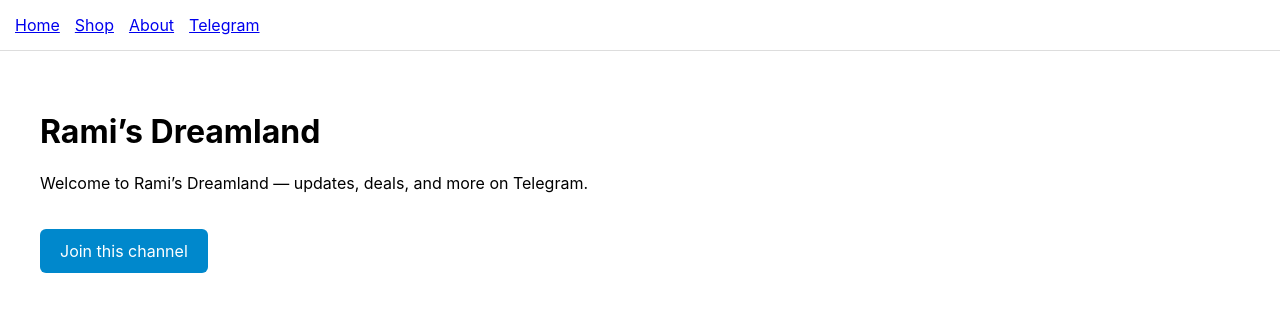
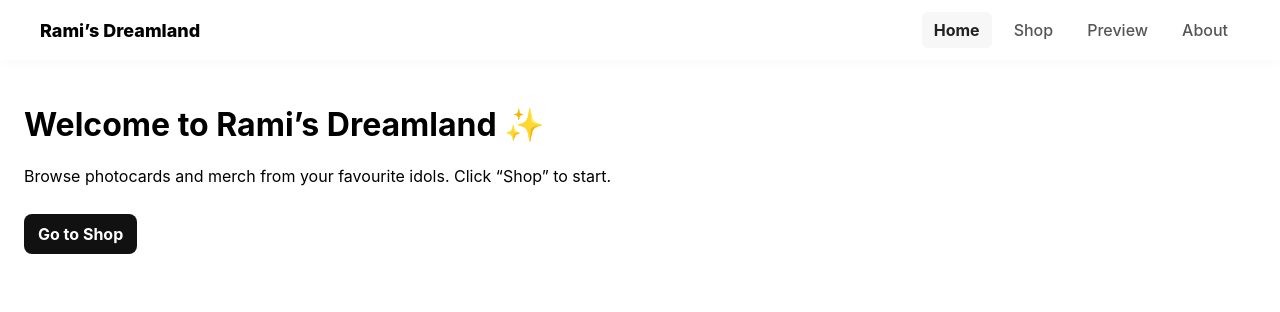
Before and after one commit to Jennie383838/ramis-dreamland, a React (Create React App) app: page / in a window 1280 px wide. Shown: the top 312 px of the page. Built offline with nearby package versions, Linux system fonts and the light colour scheme; no server answers.

Commit message:
New commits

```diff
--- a/src/App.js
+++ b/src/App.js
@@ -1,22 +1,27 @@
 import { BrowserRouter, Routes, Route } from "react-router-dom";
 import Navbar from "./components/Navbar";
 import Home from "./pages/home";
-import About from "./pages/about";
 import Shop from "./pages/shop";
 import Preview from "./pages/preview";
+import About from "./pages/about";
+import "./App.css";
 
 function App() {
   return (
+    <div className="app-shell">
       <BrowserRouter>
         <Navbar />
+        <main className="app-main">
           <Routes>
             <Route path="/" element={<Home />} />
+            <Route path="/shop" element={<Shop />} />
+            <Route path="/preview/:id" element={<Preview />} />
             <Route path="/about" element={<About />} />
-        <Route path="/shop" element={<Shop />} />
-        <Route path="/preview" element={<Preview />} />
+            <Route path="*" element={<div className="container">Not Found</div>} />
           </Routes>
+        </main>
       </BrowserRouter>
+    </div>
   );
 }
-
 export default App;
--- /dev/null
+++ b/src/components/Navbar.css
@@ -0,0 +1,38 @@
+.navbar {
+  position: sticky;
+  top: 0;
+  z-index: 20;
+  background: #fff;
+  border-bottom: 1px solid var(--border);
+  box-shadow: 0 2px 10px rgba(0,0,0,0.03);
+}
+.navbar-inner {
+  max-width: 1200px;
+  margin: 0 auto;
+  padding: 12px 20px;
+  display: flex;
+  align-items: center;
+  justify-content: space-between;
+}
+.brand {
+  font-weight: 800;
+  font-size: 18px;
+  color: var(--text);
+  text-decoration: none;
+}
+.nav-links {
+  display: flex;
+  gap: 10px;
+}
+.nav-link {
+  color: #555;
+  text-decoration: none;
+  font-weight: 500;
+  padding: 8px 12px;
+  border-radius: 6px;
+}
+.nav-link.active {
+  color: #222;
+  background: #f7f7f7;
+  font-weight: 700;
+}
--- a/src/components/Navbar.js
+++ b/src/components/Navbar.js
@@ -1,14 +1,21 @@
-import { Link } from "react-router-dom";
+import { Link, NavLink } from "react-router-dom";
+import "./Navbar.css";
+
+const linkClass = ({ isActive }) => `nav-link${isActive ? " active" : ""}`;
 
 function Navbar() {
   return (
-    <nav style={{ padding: "15px", borderBottom: "1px solid #ddd" }}>
-      <Link to="/" style={{ marginRight: "15px" }}>Home</Link>
-      <Link to="/shop" style={{ marginRight: "15px" }}>Shop</Link>
-      <Link to="/about" style={{ marginRight: "15px" }}>About</Link>
-      <Link to="/preview">Telegram</Link>
+    <nav className="navbar">
+      <div className="navbar-inner">
+        <Link to="/" className="brand">Rami’s Dreamland</Link>
+        <div className="nav-links">
+          <NavLink to="/" className={linkClass}>Home</NavLink>
+          <NavLink to="/shop" className={linkClass}>Shop</NavLink>
+          <NavLink to="/preview/1" className={linkClass}>Preview</NavLink>
+          <NavLink to="/about" className={linkClass}>About</NavLink>
+        </div>
+      </div>
     </nav>
   );
 }
-
 export default Navbar;
--- /dev/null
+++ b/src/components/ProductCard.css
@@ -0,0 +1,57 @@
+.product-card {
+  border: 1px solid var(--border);
+  border-radius: var(--radius);
+  background: var(--card);
+  padding: 14px;
+  width: 100%;
+  max-width: 260px;
+  box-shadow: var(--shadow);
+  transition: transform .08s ease, box-shadow .12s ease;
+}
+.product-card:hover {
+  transform: translateY(-2px);
+  box-shadow: 0 10px 24px rgba(0,0,0,0.10);
+}
+.product-img {
+  width: 100%;
+  height: 220px;
+  object-fit: cover;
+  border-radius: 10px;
+  background: #fafafa;
+}
+.product-title {
+  margin: 10px 0 6px;
+  font-size: 16px;
+  font-weight: 700;
+}
+.product-price {
+  margin: 2px 0;
+  font-weight: 600;
+}
+.product-status {
+  margin: 2px 0 10px;
+  color: var(--muted);
+}
+.product-status.available { color: var(--success); }
+.product-actions {
+  display: flex;
+  gap: 10px;
+  margin-top: 8px;
+}
+.contact-link {
+  display: inline-flex;
+  align-items: center;
+  gap: 8px;
+  color: #fff;
+  background: var(--brand-2);
+  border: 1px solid var(--brand-2);
+  border-radius: var(--radius-sm);
+  padding: 8px 10px;
+  font-weight: 700;
+  text-decoration: none;
+  box-shadow: var(--shadow);
+}
+.contact-link:hover {
+  text-decoration: none;
+  filter: brightness(1.05);
+}
--- a/src/components/ProductCard.js
+++ b/src/components/ProductCard.js
@@ -1,19 +1,30 @@
+import "./ProductCard.css";
+
 function ProductCard({ product }) {
+  const statusClass = `product-status ${product.card_status === "Available" ? "available" : ""}`;
+
   return (
-    <div style={{ border: "1px solid #ddd", padding: "15px", width: "200px" }}>
-      <img src={product.card_image} alt={product.card_name} style={{ width: "100%" }} />
-      <h3>{product.card_name}</h3>
-      <p>{product.card_price}</p>
-      <p>Status: {product.card_status}</p>
+    <div className="product-card">
+      <img
+        className="product-img"
+        src={product.card_image}
+        alt={product.card_name}
+      />
+      <h3 className="product-title">{product.card_name}</h3>
+      <p className="product-price">{product.card_price}</p>
+      <p className={statusClass}>Status: {product.card_status}</p>
+
+      <div className="product-actions">
         <a
+          className="contact-link"
           href="https://t.me/Ruka1111"
           target="_blank"
           rel="noreferrer"
-        style={{ display: "inline-block", marginTop: "10px", color: "#0088cc" }}
         >
           Contact on Telegram
         </a>
       </div>
+    </div>
   );
 }
 export default ProductCard;
--- a/src/pages/home.js
+++ b/src/pages/home.js
@@ -1,25 +1,28 @@
+import { Link } from "react-router-dom";
+
 function Home() {
   return (
-    <div style={{ padding: "40px" }}>
-      <h1>Rami’s Dreamland</h1>
-      <p>Welcome to Rami’s Dreamland — updates, deals, and more on Telegram.</p>
+    <div style={{ padding: 24 }}>
+      <h1>Welcome to Rami’s Dreamland ✨</h1>
+      <p style={{ maxWidth: 600 }}>
+        Browse photocards and merch from your favourite idols. Click “Shop” to start.
+      </p>
 
-      <a
-        href="https://t.me/Ruka1111"
-        target="_blank"
-        rel="noreferrer"
+      <Link
+        to="/shop"
         style={{
           display: "inline-block",
-          marginTop: "20px",
-          padding: "12px 20px",
-          backgroundColor: "#0088cc",
-          color: "white",
+          marginTop: 12,
+          background: "#111",
+          color: "#fff",
+          padding: "10px 14px",
+          borderRadius: 8,
           textDecoration: "none",
-          borderRadius: "6px"
+          fontWeight: 700
         }}
       >
-        Join this channel
-      </a>
+        Go to Shop
+      </Link>
     </div>
   );
 }
--- /dev/null
+++ b/src/pages/preview.css
@@ -0,0 +1,30 @@
+.preview-wrap {
+  padding: 24px;
+  display: grid;
+  grid-template-columns: 400px 1fr;
+  gap: 24px;
+}
+.preview-img {
+  width: 100%;
+  border-radius: 12px;
+  object-fit: cover;
+  box-shadow: var(--shadow);
+}
+.preview-title {
+  margin: 0 0 12px;
+  font-size: 28px;
+}
+.preview-meta p {
+  margin: 6px 0;
+  font-size: 16px;
+}
+.preview-actions {
+  display: flex;
+  gap: 12px;
+  margin-top: 16px;
+}
+@media (max-width: 900px) {
+  .preview-wrap {
+    grid-template-columns: 1fr;
+  }
+}
--- a/src/pages/preview.js
+++ b/src/pages/preview.js
@@ -1,31 +1,57 @@
+import { useEffect, useState } from "react";
+import { useParams } from "react-router-dom";
+import "./preview.css";
+
+const API_BASE = process.env.REACT_APP_API_URL || "http://localhost:3000";
+
 function Preview() {
+  const { id } = useParams();
+  const [product, setProduct] = useState(null);
+  const [state, setState] = useState({ loading: true, error: "" });
+
+  useEffect(() => {
+    async function load() {
+      try {
+        // If your backend doesn't have GET /products/:id, fetch all and find by ID
+        const res = await fetch(`${API_BASE}/products`);
+        if (!res.ok) throw new Error(`HTTP ${res.status}`);
+        const data = await res.json();
+        const found = Array.isArray(data) ? data.find(p => String(p.ID) === String(id)) : null;
+        if (!found) throw new Error("Product not found");
+        setProduct(found);
+        setState({ loading: false, error: "" });
+      } catch (e) {
+        setState({ loading: false, error: e.message || "Failed to load" });
+      }
+    }
+    load();
+  }, [id]);
+
+  if (state.loading) return <div className="state-box">Loading…</div>;
+  if (state.error) return <div className="state-box">Error: {state.error}</div>;
+  if (!product) return <div className="state-box">Product not found.</div>;
+
   return (
-    <div style={{ padding: "40px" }}>
-      <h1>What You’ll See</h1>
-      <ul>
-        <li>📢 Important announcements</li>
-        <li>🔥 Exclusive updates</li>
-        <li>⚡ Fast alerts</li>
-      </ul>
-
+    <div className="preview-wrap">
+      <img className="preview-img" src={product.card_image} alt={product.card_name} />
+      <div>
+        <h1 className="preview-title">{product.card_name}</h1>
+        <div className="preview-meta">
+          <p><b>Price:</b> {product.card_price}</p>
+          <p><b>Status:</b> {product.card_status}</p>
+        </div>
+        <div className="preview-actions">
           <a
+            className="btn btn-telegram"
             href="https://t.me/Ruka1111"
             target="_blank"
             rel="noreferrer"
-        style={{
-          display: "inline-block",
-          marginTop: "20px",
-          padding: "12px 20px",
-          backgroundColor: "#0088cc",
-          color: "white",
-          textDecoration: "none",
-          borderRadius: "6px"
-        }}
           >
-        Join Telegram Now
+            Contact on Telegram
           </a>
+        </div>
+      </div>
     </div>
   );
 }
-
 export default Preview;
--- /dev/null
+++ b/src/pages/shop.css
@@ -0,0 +1,14 @@
+.shop-wrap {
+  padding: 24px;
+}
+.products-grid {
+  display: grid;
+  grid-template-columns: repeat(auto-fill, minmax(220px, 1fr));
+  gap: 20px;
+  margin-top: 16px;
+}
+.state-box {
+  padding: 40px;
+  text-align: center;
+  color: var(--muted);
+}
--- a/src/pages/shop.js
+++ b/src/pages/shop.js
@@ -1,27 +1,36 @@
-import { useState, useEffect } from "react";
+import { useEffect, useState } from "react";
 import ProductCard from "../components/ProductCard";
+import "./shop.css";
+
+const API_BASE = process.env.REACT_APP_API_URL || "http://localhost:3000";
 
 function Shop() {
   const [products, setProducts] = useState([]);
+  const [state, setState] = useState({ loading: true, error: "" });
 
   useEffect(() => {
-    fetch("http://localhost:3000/products")
-      .then(res => res.json())
-      .then(data => setProducts(data))
-      .catch(err => console.error("Fetch error:", err));
+    async function load() {
+      try {
+        const res = await fetch(`${API_BASE}/products`);
+        if (!res.ok) throw new Error(`HTTP ${res.status}`);
+        const data = await res.json();
+        setProducts(Array.isArray(data) ? data : []);
+        setState({ loading: false, error: "" });
+      } catch (e) {
+        setState({ loading: false, error: e.message || "Failed to load" });
+      }
+    }
+    load();
   }, []);
 
+  if (state.loading) return <div className="state-box">Loading…</div>;
+  if (state.error) return <div className="state-box">Error: {state.error}</div>;
+  if (products.length === 0) return <div className="state-box">No products yet.</div>;
+
   return (
-    <div style={{ padding: "40px" }}>
-      <h1>Merch for Sale 🛒</h1>
-
-      <div
-        style={{
-          display: "flex",
-          gap: "20px",
-          flexWrap: "wrap"
-        }}
-      >
+    <div className="shop-wrap">
+      <h1 className="section-title">Merch for Sale 🛒</h1>
+      <div className="products-grid">
         {products.map((item) => (
           <ProductCard key={item.ID} product={item} />
         ))}
@@ -29,5 +38,4 @@
     </div>
   );
 }
-
 export default Shop;
```
Lines whose indentation alone changed are shown as unchanged.
